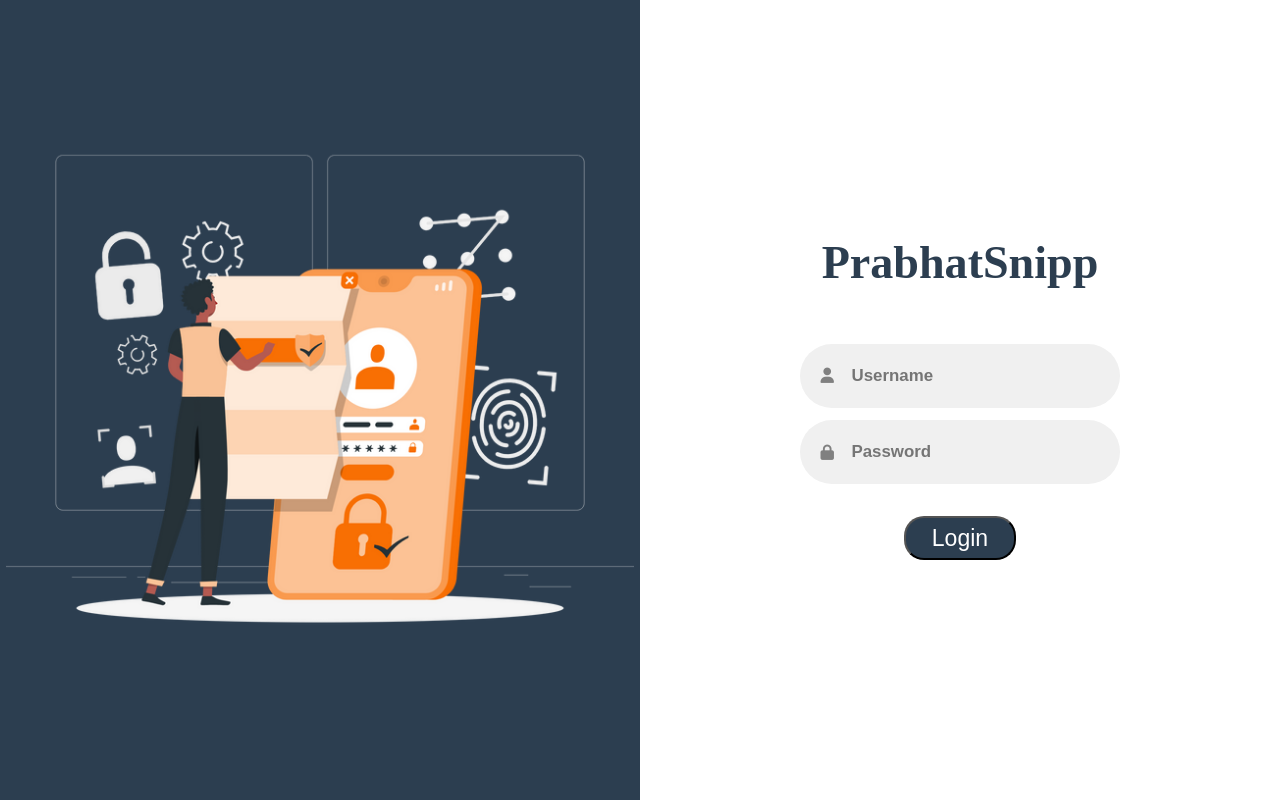
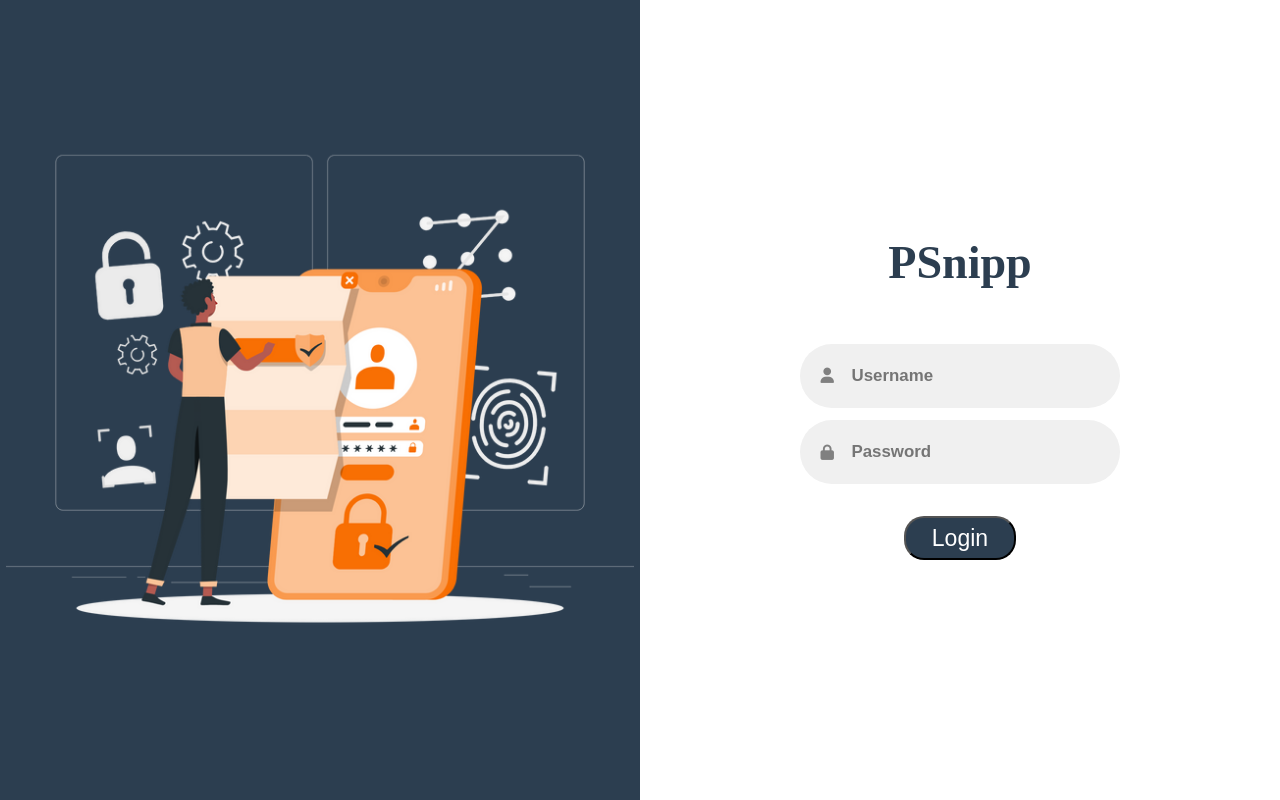
Before and after one commit to 2012prabhat/PSnip, a React (Vite) app: page / in a window 1280 px wide. Built offline with nearby package versions, Linux system fonts and the light colour scheme; a web font is replaced by a local one.

Commit message:
final commit

```diff
--- a/index.html
+++ b/index.html
@@ -6,12 +6,12 @@
     <meta name="viewport" content="width=device-width, initial-scale=1.0" />
     <meta
       name="description"
-      content="Prabhat Snippets is a user-friendly web application designed to simplify the process of managing and storing your valuable code snippets. Whether you're a developer, designer, or hobbyist coder, Prabhat Snippets makes it effortless to register, log in securely, and organize your code pieces for easy access and future reference. Built with modern web technologies like React.js, CSS, and powered by Firebase for seamless data storage and authentication, Prabhat Snippets offers a sleek and efficient solution for your coding needs."
+      content="PSnipp is a user-friendly web application designed to simplify the process of managing and storing your valuable code snippets. Whether you're a developer, designer, or hobbyist coder, Prabhat Snippets makes it effortless to register, log in securely, and organize your code pieces for easy access and future reference. Built with modern web technologies like React.js, CSS, and powered by Firebase for seamless data storage and authentication, Prabhat Snippets offers a sleek and efficient solution for your coding needs."
     />
     <link rel="stylesheet" href="https://cdnjs.cloudflare.com/ajax/libs/font-awesome/6.3.0/css/all.min.css" integrity="sha512-SzlrxWUlpfuzQ+pcUCosxcglQRNAq/DZjVsC0lE40xsADsfeQoEypE+enwcOiGjk/bSuGGKHEyjSoQ1zVisanQ==" crossorigin="anonymous" referrerpolicy="no-referrer"/>
 
     <script src="https://cdnjs.cloudflare.com/ajax/libs/ace/1.24.1/ace.js" integrity="sha512-qoTuZAi37gnhWcmNJlzdcWsWlUnI+kWSAd4lGkfNJTPaDKz5JT8buB77B30bTCnX0mdk5tZdvKYZtss+DNgUFQ==" crossorigin="anonymous" referrerpolicy="no-referrer"></script>
-    <title>PSnippets</title>
+    <title>PSnipp</title>
   </head>
   <body>
     <div id="root"></div>
--- a/src/components/Login.jsx
+++ b/src/components/Login.jsx
@@ -1,4 +1,4 @@
-import React from "react";
+// import React from "react";
 import todoBack from "../images/todoBack.png";
 import { signInWithEmailAndPassword} from 'firebase/auth';
 import { auth} from "./Firebase"
@@ -34,7 +34,7 @@ function Login() {
       </div>
       <form className="loginRight" onSubmit={(e)=>handleLogin(e)}>
         <div className="appName">
-        PrabhatSnipp
+        PSnipp
         </div>
         <div class="input-field">
           <i class="fas fa-user" aria-hidden="true"></i>
--- a/src/components/Router.jsx
+++ b/src/components/Router.jsx
@@ -1,4 +1,4 @@
-import React from 'react'
+// import React from 'react'
 import { BrowserRouter,Routes,Route } from 'react-router-dom'
 import Login from './Login'
 import Dashboard from "./Dashboard"
```
